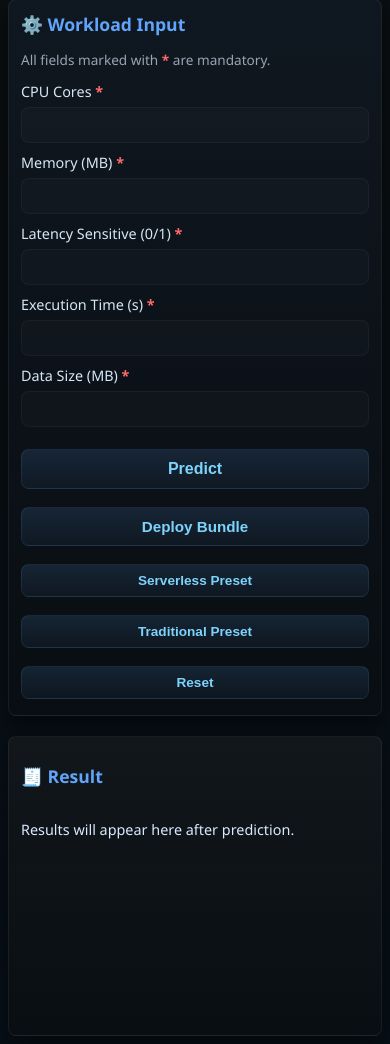
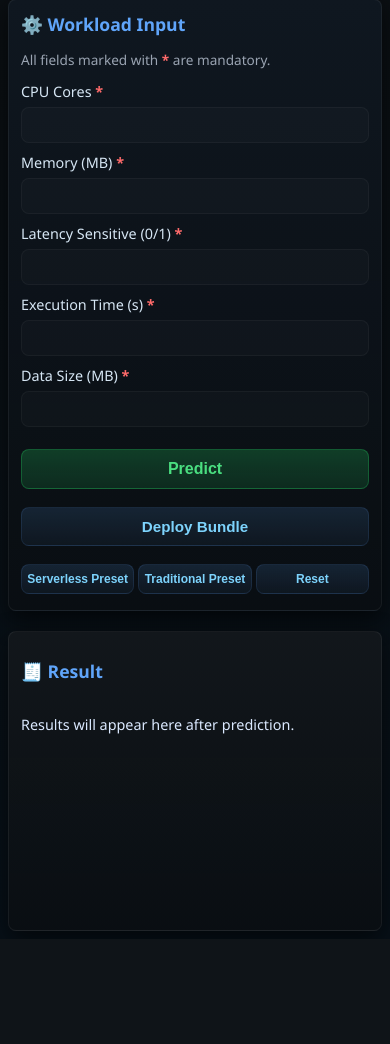
Before and after one commit to PreetamDivakar/capstone, a Flask app: page / in a window 390 px wide. Shown: the part 119-1163 px from the top of the page. After the commit the page ends 1050 px from the top, so only its background shows below. Run offline with Flask 3, Linux system fonts and the light colour scheme.

Commit message:
optimized deployment code

```diff
--- a/frontend/static/styles.css
+++ b/frontend/static/styles.css
@@ -196,7 +196,8 @@ main {
   flex-wrap: wrap;
 }
 .button-row.preset-row {
-  flex-wrap: wrap;
+  flex-wrap: nowrap;
+  gap: 8px;
 }
 
 button {
@@ -219,12 +220,22 @@ button {
 #btn-predict {
   font-size: 1.05rem;
   min-width: 120px;
+  background: linear-gradient(180deg, rgba(34,197,94,0.25), rgba(34,197,94,0.15));
+  color: #4ade80;
+  border: 1px solid rgba(34,197,94,0.3);
+  font-weight: 700;
+}
+
+#btn-predict:hover {
+  background: linear-gradient(180deg, rgba(34,197,94,0.35), rgba(34,197,94,0.25));
+  box-shadow: 0 10px 26px rgba(34,197,94,0.3);
 }
 .button-row.preset-row button {
   font-size: 0.9rem;
-  padding: 8px 12px;
+  padding: 8px 10px;
   flex: 1 1 0;
-  min-width: 100px;
+  min-width: 0;
+  max-width: none;
 }
 
 button:hover {
@@ -355,7 +366,7 @@ button:disabled {
   overflow-x: hidden;
 }
 .panel {
-  background: rgba(12,16,24,0.7);
+  background: rgba(18,22,30,0.85);
   border: 1px solid var(--border);
   border-radius: 10px;
   padding: 12px;
@@ -376,6 +387,23 @@ button:disabled {
   gap: 10px;
   margin: 8px 0 12px;
   flex-wrap: wrap;
+}
+
+.metric-toggle .bbtn {
+  background: rgba(139,92,246,0.15);
+  border: 1px solid rgba(139,92,246,0.25);
+  color: #a78bfa;
+}
+
+.metric-toggle .bbtn.active {
+  background: linear-gradient(90deg, rgba(139,92,246,0.4), rgba(168,85,247,0.4));
+  border: 1px solid rgba(139,92,246,0.5);
+  color: #e9d5ff;
+}
+
+.metric-toggle .bbtn:hover {
+  background: rgba(139,92,246,0.25);
+  border-color: rgba(139,92,246,0.4);
 }
 .content-region {
   margin-top: 12px;
@@ -576,11 +604,17 @@ button:disabled {
     max-width: 100%;
   }
 
+  .button-row.preset-row {
+    flex-wrap: nowrap;
+    gap: 6px;
+  }
+
   .button-row.preset-row button {
-    font-size: 0.85rem;
-    padding: 8px 10px;
-    flex: 1 1 calc(50% - 5px);
-    min-width: 90px;
+    font-size: 0.8rem;
+    padding: 8px 6px;
+    flex: 1 1 0;
+    min-width: 0;
+    max-width: none;
   }
 
   .output-box {
@@ -682,12 +716,16 @@ button:disabled {
   }
 
   .button-row.preset-row {
-    flex-direction: column;
+    flex-wrap: nowrap;
+    gap: 4px;
   }
 
   .button-row.preset-row button {
-    width: 100%;
-    flex: 1 1 100%;
+    font-size: 0.75rem;
+    padding: 7px 5px;
+    flex: 1 1 0;
+    min-width: 0;
+    max-width: none;
   }
 
   .benchmark-container {
```
